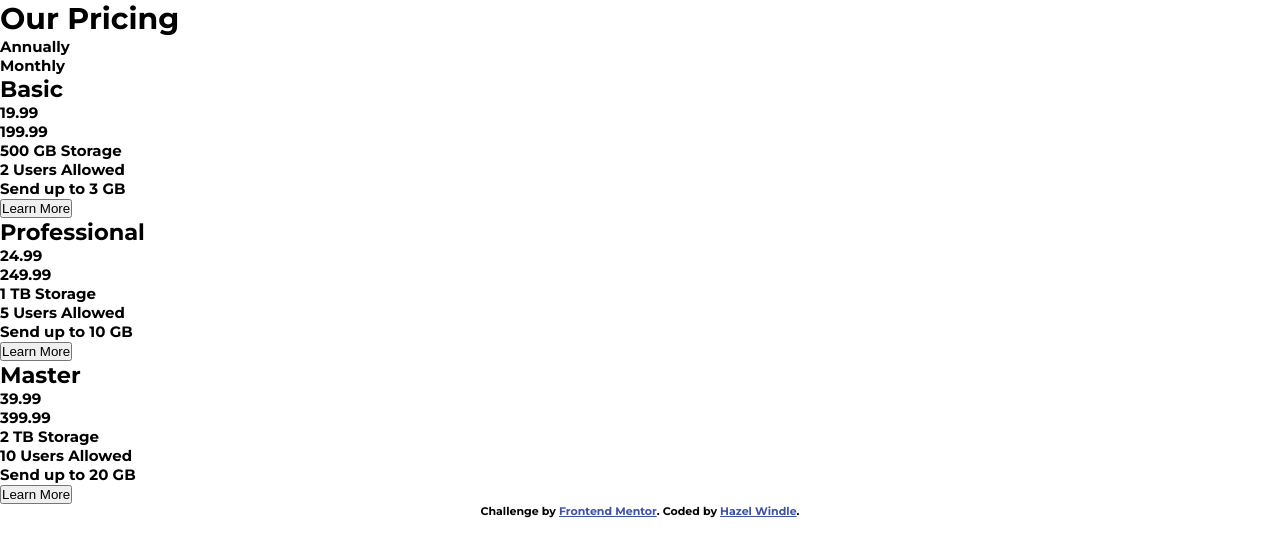
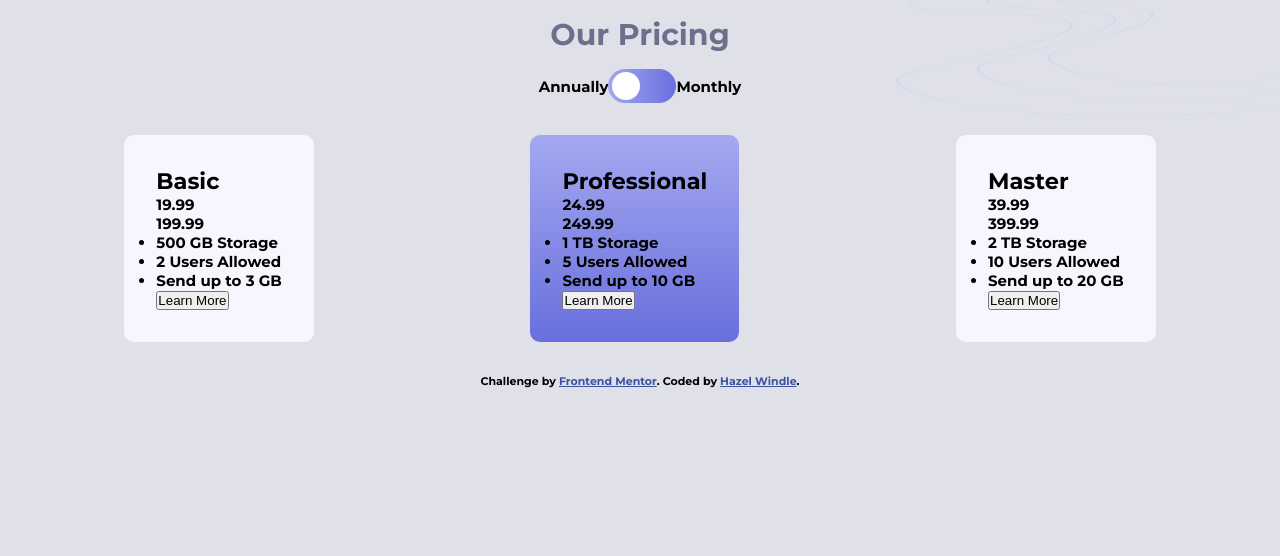
Before and after one commit to hwindle/cloud-pricing-toggle-3-cards, a plain HTML site: page index.html in a window 1280 px wide. Drawn offline with Linux system fonts and the light colour scheme.

Commit message:
set up background styling and header

```diff
--- a/css/styles.css
+++ b/css/styles.css
@@ -18,5 +18,88 @@
 }
 
 body {
+  /* mobile has the background swirls only at the top right */
+  background-color: hsla(234, 14%, 74%, 40%);
+  background-image: url('../images/bg-top.svg');
+  background-size: 30% 30%;
+  background-position: top right;
+  background-repeat: no-repeat;
   font-size: 15px;
 }
+
+main {
+  padding: 1rem;
+  background-color: transparent;
+}
+
+/* header and toggle styles */
+header {
+  margin: 0 auto;
+}
+
+header > h1 {
+  padding: 1rem 0;
+  text-align: center;
+  color: var(--grey-blue);
+}
+
+header > .switch-area {
+  width: 50%;
+  margin: 0 auto;
+  display: flex;
+  flex: row nowrap;
+  justify-content: center;
+  align-items: center;
+}
+
+p.toggle {
+  width: 68px;
+  height: 34px;
+  background-image: linear-gradient(90deg, var(--gradient-1), var(--gradient-2));
+  border-radius: 100px;
+}
+
+span.white-switch {
+  display: block;
+  width: 28px;
+  height: 28px;
+  position: relative;
+  top: 3px;
+  left: 4px;
+  background-color: white;
+  border-radius: 100px;
+}
+
+/* card styling */
+article.card {
+  width: min(95%, 375px);
+  margin: 1rem auto;
+  padding: 2rem;
+  border-radius: 10px;
+  background-color: var(--off-white);
+}
+
+article.card.middle {
+  background-image: linear-gradient(180deg, var(--gradient-1), var(--gradient-2));
+}
+
+/* tablet/desktop media queries */
+@media screen and (min-width: 1000px) {
+  main {
+    width: auto;
+    margin: 0 auto;
+    display: flex;
+    flex-direction: row;
+    flex-wrap: nowrap;
+    justify-content: center;
+    align-items: center;
+  }
+
+  article.card {
+    width: auto;
+  }
+
+  article.card.middle {
+    transition: scale(1.2);
+  }
+}
--- a/index.html
+++ b/index.html
@@ -29,7 +29,9 @@
       <h1>Our Pricing</h1>
       <div class="switch-area">
         <p>Annually</p>
-        <p class="toggle" aria-label="toggle"></p>
+        <p class="toggle" aria-label="toggle">
+          <span class="white-switch"></span>
+        </p>
         <p>Monthly</p>
       </div>
     </header>
```
